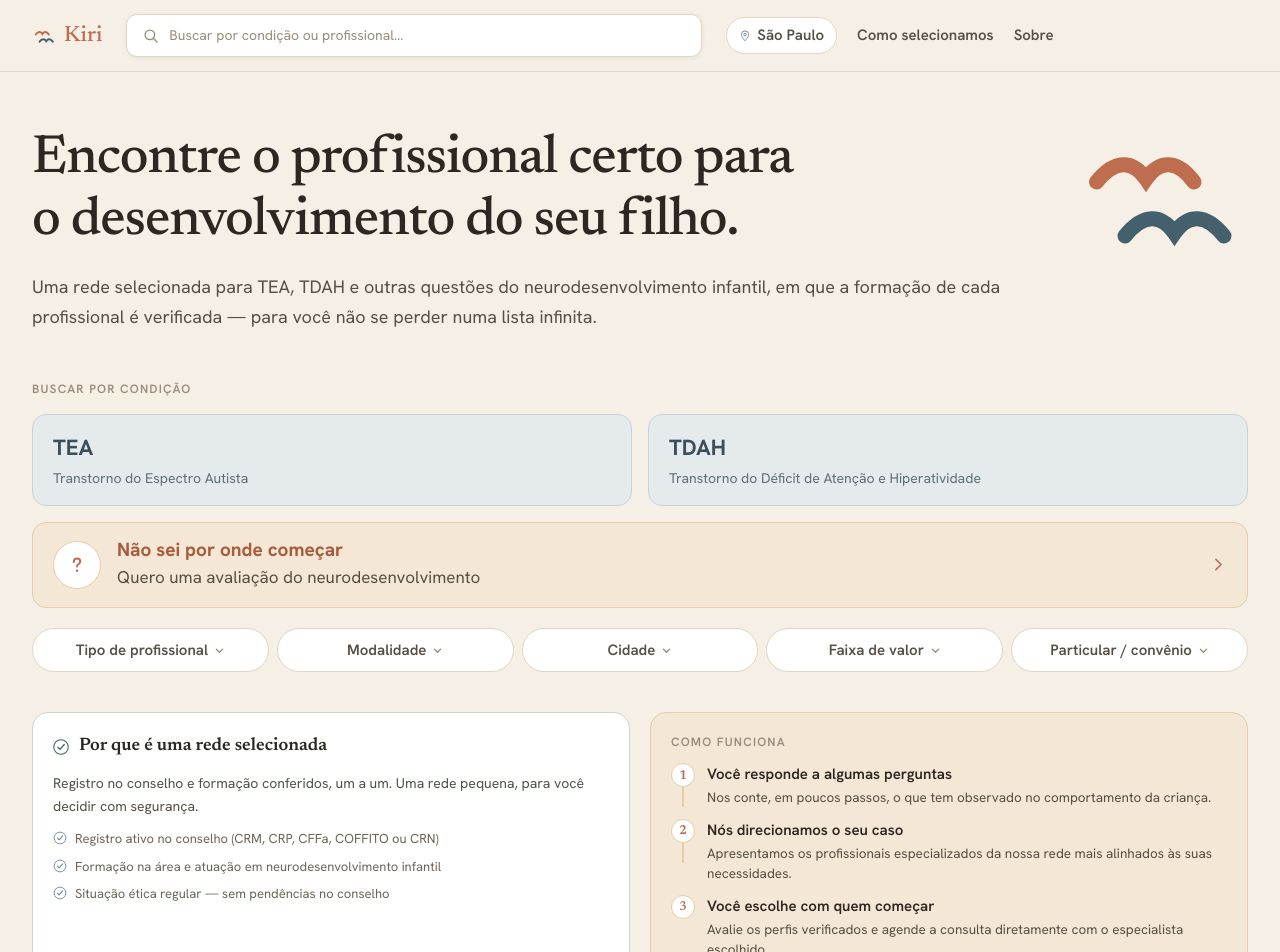
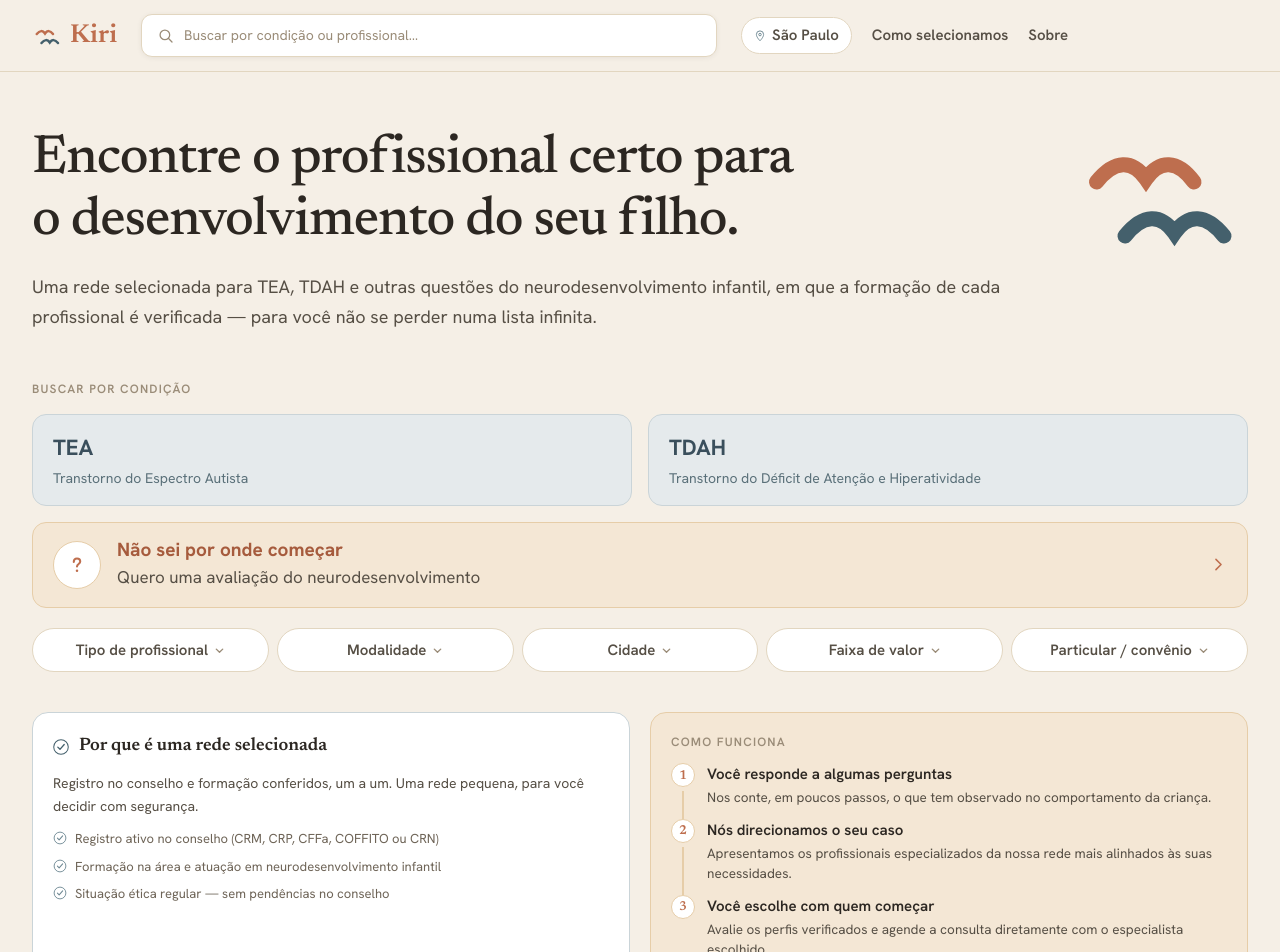
Before and after one commit to kirisaude/kiri-site, a Next.js app: page / in a window 1280 px wide. Shown: the top 952 px of the page. Built offline with nearby package versions, Linux system fonts and the light colour scheme.

Commit message:
Logo maior no menu; conector do fluxograma dinâmico (flex-1)

```diff
--- a/src/app/avaliacao/page.tsx
+++ b/src/app/avaliacao/page.tsx
@@ -36,12 +36,12 @@ export default function AvaliacaoPage() {
                 { n: "2", titulo: "Nós direcionamos o seu caso", desc: "Apresentamos os profissionais especializados da nossa rede mais alinhados às suas necessidades.", linha: true },
                 { n: "3", titulo: "Você escolhe com quem começar", desc: "Avalie os perfis verificados e agende a consulta diretamente com o especialista escolhido.", linha: false },
               ].map((passo) => (
-                <div key={passo.n} className="flex gap-[13px] items-start">
-                  <div className="flex flex-col items-center flex-none">
-                    <div className="w-[30px] h-[30px] rounded-full bg-wash-quente border border-borda-quente flex items-center justify-center font-serif text-[15px] font-semibold text-ferrugem">
+                <div key={passo.n} className="flex gap-[13px]">
+                  <div className="flex flex-col items-center flex-none self-stretch">
+                    <div className="w-[30px] h-[30px] rounded-full bg-wash-quente border border-borda-quente flex items-center justify-center font-serif text-[15px] font-semibold text-ferrugem flex-none">
                       {passo.n}
                     </div>
-                    {passo.linha && <div className="w-[1.5px] h-[28px] bg-borda-quente" />}
+                    {passo.linha && <div className="flex-1 w-[1.5px] bg-borda-quente mt-1" />}
                   </div>
                   <div className="pt-[5px] pb-[14px]">
                     <div className="text-[16px] md:text-[17px] font-semibold text-carvao leading-[1.3]">{passo.titulo}</div>
--- a/src/app/page.tsx
+++ b/src/app/page.tsx
@@ -92,8 +92,8 @@ export default function Home() {
         <div className="max-w-7xl mx-auto px-4 md:px-8 py-3 md:py-3.5 flex items-center gap-3 md:gap-6">
           {/* Logo */}
           <Link href="/" className="flex items-center gap-2 flex-none no-underline">
-            <KiriLogo size={24} />
-            <span className="font-serif text-[22px] font-medium text-ferrugem leading-none">Kiri</span>
+            <KiriLogo size={30} />
+            <span className="font-serif text-[26px] font-semibold text-ferrugem leading-none">Kiri</span>
           </Link>
 
           {/* Search — desktop only, in header */}
@@ -508,12 +508,12 @@ export default function Home() {
                   { n: "2", titulo: "Nós direcionamos o seu caso", desc: "Apresentamos os profissionais especializados da nossa rede mais alinhados às suas necessidades.", linha: true },
                   { n: "3", titulo: "Você escolhe com quem começar", desc: "Avalie os perfis verificados e agende a consulta diretamente com o especialista escolhido.", linha: false },
                 ].map((passo) => (
-                  <div key={passo.n} className="flex gap-3 items-start">
-                    <div className="flex flex-col items-center flex-none">
-                      <div className="w-6 h-6 rounded-full bg-white border border-borda-quente flex items-center justify-center font-serif text-[13px] font-semibold text-ferrugem">
+                  <div key={passo.n} className="flex gap-3">
+                    <div className="flex flex-col items-center flex-none self-stretch">
+                      <div className="w-6 h-6 rounded-full bg-white border border-borda-quente flex items-center justify-center font-serif text-[13px] font-semibold text-ferrugem flex-none">
                         {passo.n}
                       </div>
-                      {passo.linha && <div className="w-[1.5px] h-[20px] bg-borda-quente" />}
+                      {passo.linha && <div className="flex-1 w-[1.5px] bg-borda-quente mt-1" />}
                     </div>
                     <div className="pt-0.5 pb-3">
                       <div className="text-[13.5px] md:text-[15px] font-semibold text-carvao leading-[1.3]">{passo.titulo}</div>
```
